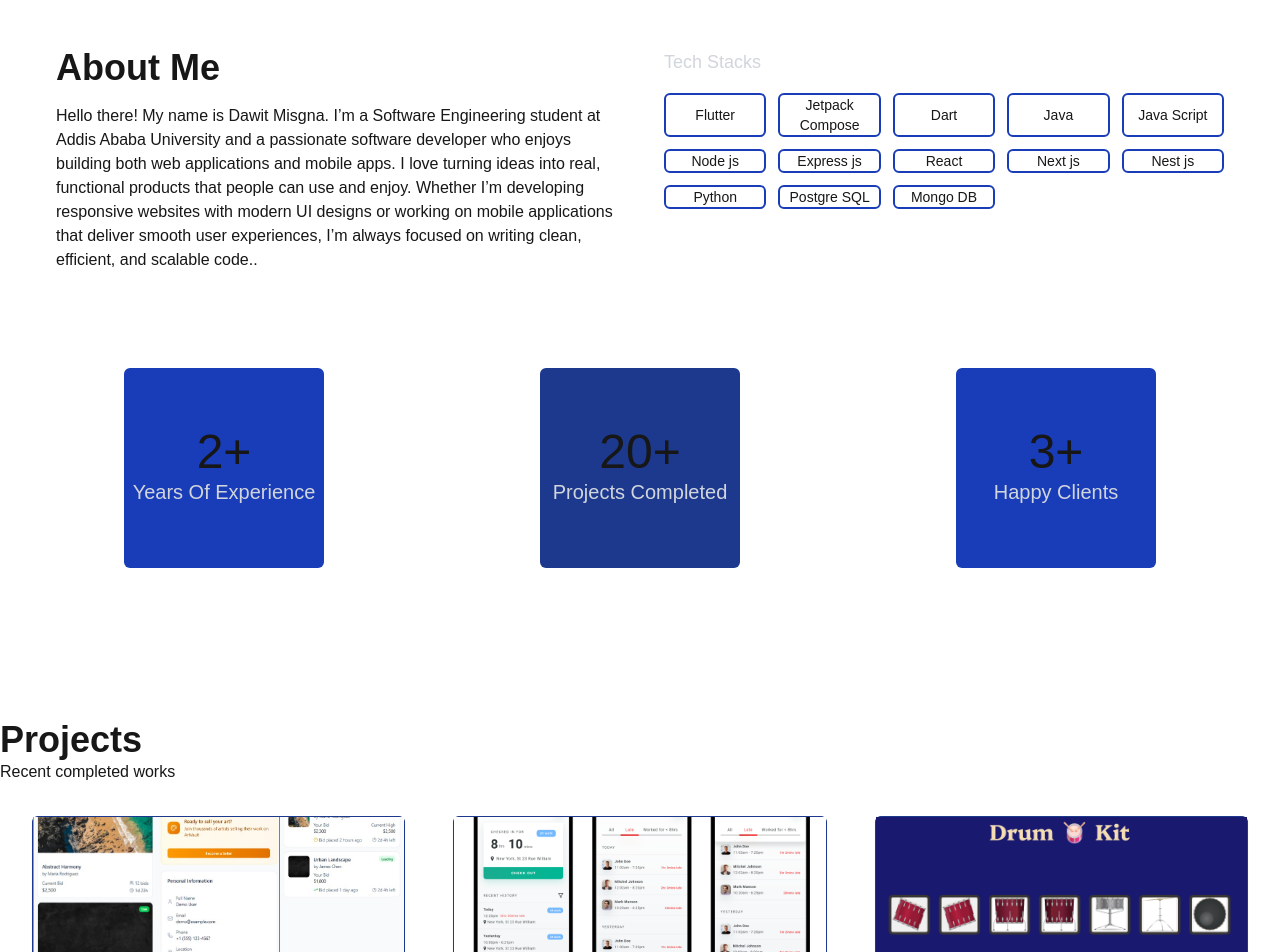
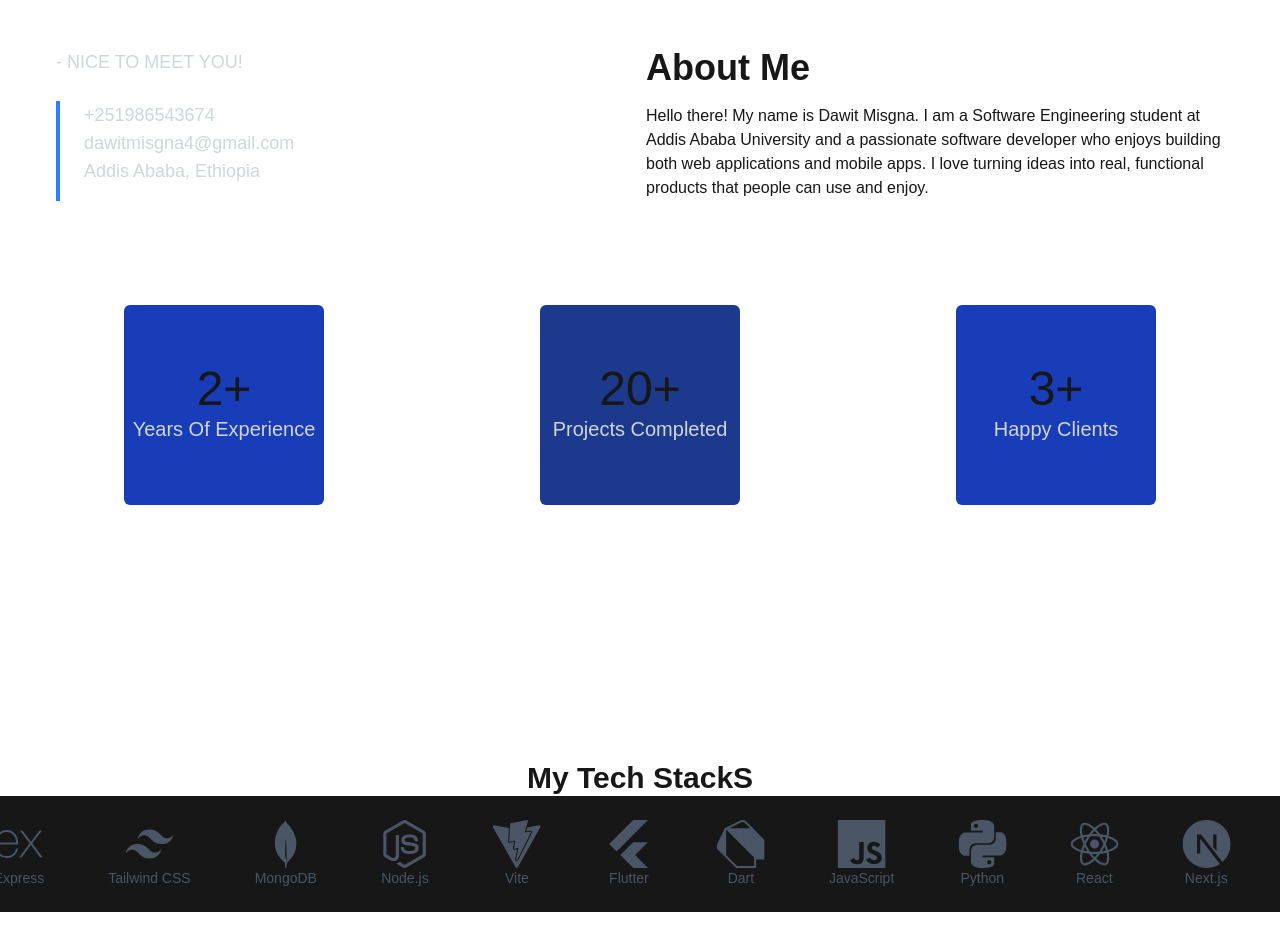
Before and after one commit to Dave-misgna/portfolio, a Next.js app: page / in a window 1280 px wide. Shown: the part 880-1832 px from the top of the page. Built offline with nearby package versions, Linux system fonts and the light colour scheme.

Commit message:
adding animation to skills section

```diff
--- /dev/null
+++ b/app/components/common/techStacks.tsx
@@ -0,0 +1,50 @@
+"use client";
+
+import {
+  SiReact,
+  SiNextdotjs,
+  SiNestjs,
+  SiExpress,
+  SiTailwindcss,
+  SiMongodb,
+  SiNodedotjs,
+  SiVite,
+  SiFlutter,
+  SiDart,
+  SiJavascript,
+  SiPython
+} from "react-icons/si";
+
+const techIcons = [
+  { icon: <SiReact />, name: "React" },
+  { icon: <SiNextdotjs />, name: "Next.js" },
+  { icon: <SiNestjs />, name: "NestJS" },
+  { icon: <SiExpress />, name: "Express" },
+  { icon: <SiTailwindcss />, name: "Tailwind CSS" },
+  { icon: <SiMongodb />, name: "MongoDB" },
+  { icon: <SiNodedotjs />, name: "Node.js" },
+  { icon: <SiVite />, name: "Vite" },
+  { icon: <SiFlutter />, name: "Flutter" },
+  { icon: <SiDart />, name: "Dart" },
+  { icon: <SiJavascript />, name: "JavaScript" },
+  { icon: <SiPython />, name: "Python" }
+
+];
+
+export default function TechStacks() {
+  return (
+    <div className="relative overflow-hidden py-6 bg-neutral-900 ">
+      <div className="flex w-max animate-marquee gap-16">
+        {[...techIcons, ...techIcons].map((tech, index) => (
+          <div
+            key={index}
+            className="flex flex-col items-center text-gray-600 dark:text-gray-400 hover:text-primary transition-colors duration-300"
+          >
+            <div className="text-5xl">{tech.icon}</div>
+            <span className="mt-2 text-sm">{tech.name}</span>
+          </div>
+        ))}
+      </div>
+    </div>
+  );
+}
--- a/app/components/pages/about.tsx
+++ b/app/components/pages/about.tsx
@@ -3,35 +3,32 @@ import FadeInSection from "../common/SlideUpSection";
 export default function About() {
   return (
     <section id="about" className="min-h-screen py-24 px-6">
-      <div className="flex gap-12 p-8 sm:flex-row">
-        <div className="flex-1 max-w-5xl">
-          <h1 className="text-4xl font-bold mb-6">About Me</h1>
-          <p className="text-start py-4">Hello there! My name is Dawit Misgna.
-            I’m a Software Engineering student at Addis Ababa University and
-            a passionate software developer who enjoys building both web applications and mobile apps.
-            I love turning ideas into real, functional products that people can use and enjoy.
-            Whether I’m developing responsive websites with modern UI designs or working on mobile applications
-            that deliver smooth user experiences, I’m always focused on writing clean, efficient, and scalable code..</p>
-        </div>
+      <div className="flex gap-3 p-8 sm:flex-row">
+
         <div className="flex-1">
-          <p className="text-lg text-gray-300 leading-relaxed"> Tech Stacks</p>
-          <div className="grid gap-4 sm:gap-3 pt-4 grid-cols-2 sm:grid-cols-3 md:grid-cols-4 lg:grid-cols-5">
-             <button type="button" className="border-2 border-blue-800 rounded-md text-sm font-medium">Flutter</button>
-             <button type="button" className="border-2 border-blue-800 rounded-md text-sm font-medium">Jetpack Compose</button>
-             <button type="button" className="border-2 border-blue-800 rounded-md text-sm font-medium">Dart</button>
-             <button type="button" className="border-2 border-blue-800 rounded-md text-sm font-medium">Java</button>
-             <button type="button" className="border-2 border-blue-800 rounded-md text-sm font-medium">Java Script</button>
-             <button type="button" className="border-2 border-blue-800 rounded-md text-sm font-medium">Node js</button>
-             <button type="button" className="border-2 border-blue-800 rounded-md text-sm font-medium">Express js</button>
-             <button type="button" className="border-2 border-blue-800 rounded-md text-sm font-medium">React</button>
-             <button type="button" className="border-2 border-blue-800 rounded-md text-sm font-medium">Next js</button>
-             <button type="button" className="border-2 border-blue-800 rounded-md text-sm font-medium">Nest js</button>
-             <button type="button" className="border-2 border-blue-800 rounded-md text-sm font-medium">Python</button>
-             <button type="button" className="border-2 border-blue-800 rounded-md text-sm font-medium">Postgre SQL</button>
-             <button type="button" className="border-2 border-blue-800 rounded-md  text-sm font-medium">Mongo DB</button>
+          <p className="text-lg text-gray-300 leading-relaxed"> - NICE TO MEET YOU!</p>
+
+          <div className="flex items-start gap-6 py-6 ">
+
+            <div className="w-1 bg-blue-500 h-full min-h-[100px]" />
+
+            <div className="space-y-4 text-gray-300">
+              <p className="text-lg font-medium">+251986543674</p>
+              <p className="text-lg">dawitmisgna4@gmail.com</p>
+              <p className="text-lg">Addis Ababa, Ethiopia</p>
+            </div>
+
           </div>
 
         </div>
+        <div className="flex-1">
+          <h1 className="text-4xl font-bold mb-6">About Me</h1>
+          <p className="text-start py-4">Hello there! My name is Dawit Misgna.
+            I am a Software Engineering student at Addis Ababa University and
+            a passionate software developer who enjoys building both web applications and mobile apps.
+            I love turning ideas into real, functional products that people can use and enjoy.</p>
+        </div>
+
       </div>
       <FadeInSection>
         <div className="w-full grid justify-items-center md:grid-cols-3 sm:grid-cols-2 py-12 gap-4">
--- /dev/null
+++ b/app/components/pages/skills.tsx
@@ -0,0 +1,14 @@
+import Image from "next/image";
+import TechStacks from "../common/techStacks";
+
+export default function Skills() {
+  return (
+      <section id="skills" className="py-10 overflow-hidden">
+        <h2 className="text-3xl font-bold text-center mb-10">
+          My Tech StackS
+        </h2>
+
+        <TechStacks />
+      </section>
+  );
+}
--- a/app/globals.css
+++ b/app/globals.css
@@ -42,3 +42,15 @@ a {
     color-scheme: dark;
   }
 }
+@keyframes marquee {
+  0% {
+    transform: translateX(0%);
+  }
+  100% {
+    transform: translateX(-50%);
+  }
+}
+
+.animate-marquee {
+  animation: marquee 25s linear infinite;
+}
--- a/app/page.tsx
+++ b/app/page.tsx
@@ -2,6 +2,7 @@ import Introduction from "./components/pages/Introduction";
 import About from "./components/pages/about";
 import Contact from "./components/pages/contact";
 import Projects from "./components/pages/projects";
+import Skills from "./components/pages/skills";
 
 
 export default function Home() {
@@ -9,6 +10,7 @@ export default function Home() {
      <main>
       <Introduction />
       <About />
+      <Skills />
       <Projects />
       <Contact />
     </main>
--- a/package.json
+++ b/package.json
@@ -12,7 +12,8 @@
     "@tailwindcss/postcss": "^4.1.18",
     "next": "16.1.6",
     "react": "19.2.3",
-    "react-dom": "19.2.3"
+    "react-dom": "19.2.3",
+    "react-icons": "^5.5.0"
   },
   "devDependencies": {
     "@tailwindcss/postcss": "^4",
```
Also changed, not shown: 1 other file (tests, documents, lock files or other folders).
